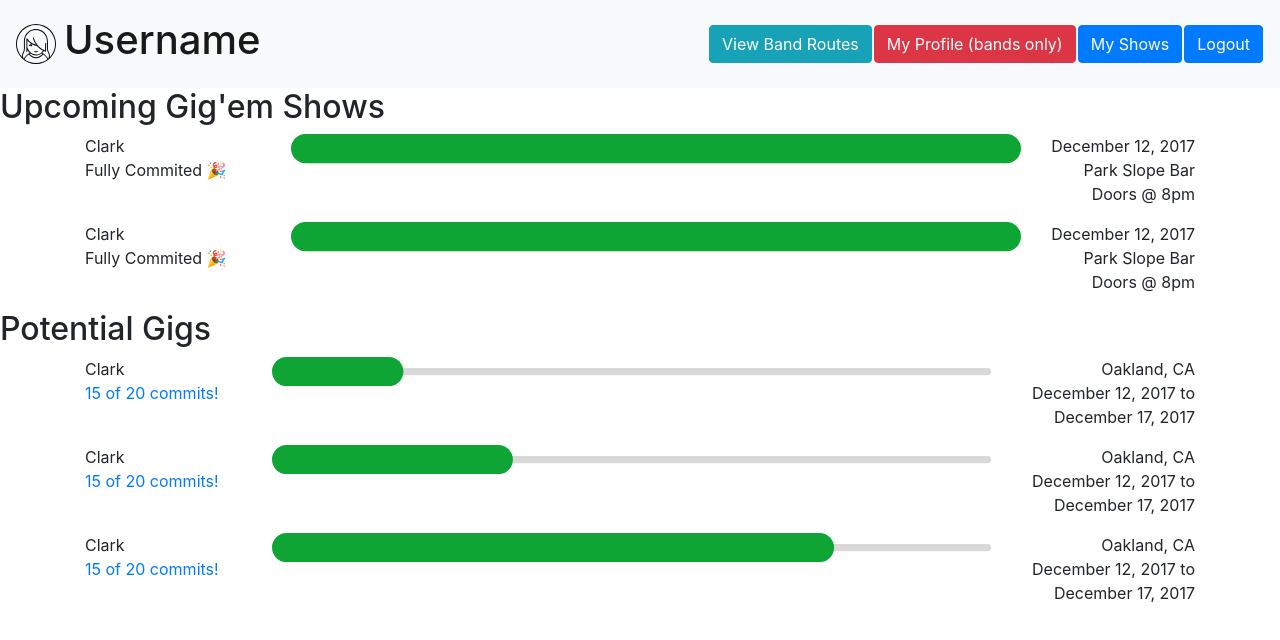
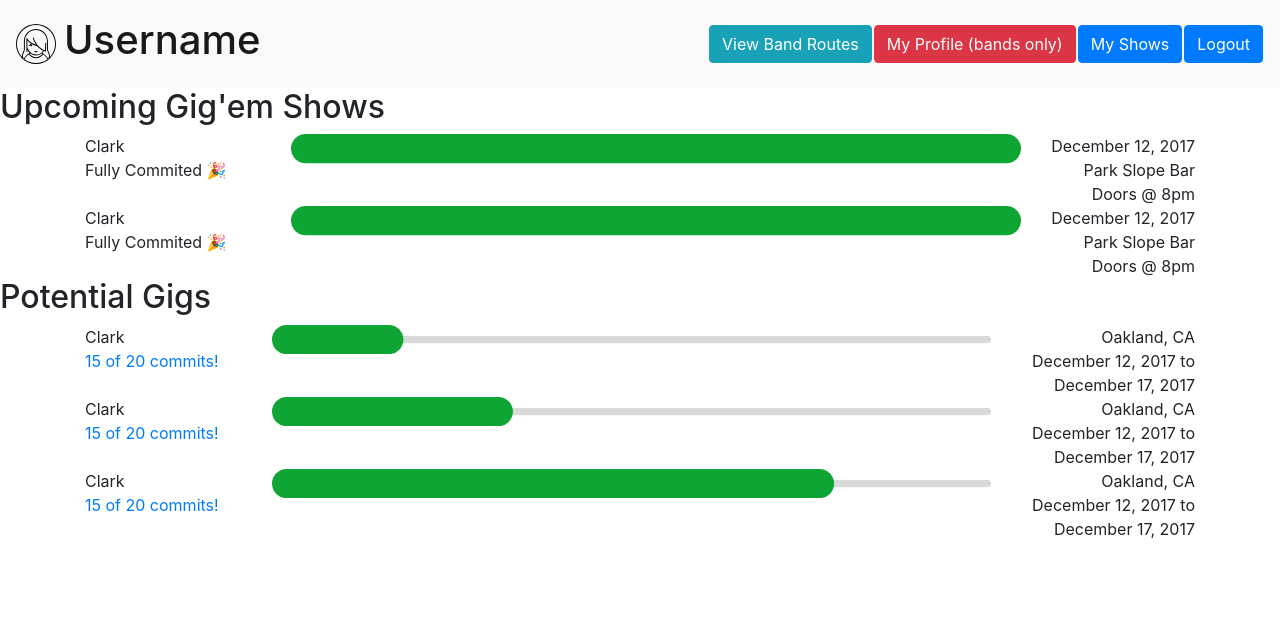
Before and after one commit to johntenezaca7/GigEm, a React (Create React App) app in the folder client/: page / in a window 1280 px wide. Shown: the top 640 px of the page. Built offline with nearby package versions, Linux system fonts and the light colour scheme; no server answers.

Commit message:
Put a store in app, cleaned up warnings.

```diff
--- a/client/package.json
+++ b/client/package.json
@@ -14,7 +14,9 @@
     "rc-progress": "^2.2.5",
     "react": "^16.2.0",
     "react-dom": "^16.1.1",
-    "react-scripts": "1.0.17"
+    "react-redux": "^5.0.6",
+    "react-scripts": "1.0.17",
+    "redux": "^3.7.2"
   },
   "scripts": {
     "start": "react-scripts start",
--- a/client/src/App.js
+++ b/client/src/App.js
@@ -1,11 +1,11 @@
 import React, { Component } from 'react';
 import axios from 'axios';
-
 import {
   BrowserRouter as Router,
   Route,
-  Link
+  // Link
 } from 'react-router-dom'
+import { createStore } from 'redux';
 
 
 ///////////////////////////////
@@ -17,19 +17,35 @@ import BandProfile from './Components/BandProfile';
 import UserDashboard from './Components/User/UserDashboard';
 import BandDashboard from './Components/Band/BandDashboard';
 
-import BandNavTabs from "./Components/Band/BandNavTabs";
-import BandUpcomingGig from './Components/Band/BandUpcomingGig';
-import BandPotentialGig from './Components/Band/BandPotentialGig';
-import BandToFinalize from './Components/Band/BandToFinalize'
-import BandPitch from './Components/Band/BandPitch';
+// import BandNavTabs from "./Components/Band/BandNavTabs";
+// import BandUpcomingGig from './Components/Band/BandUpcomingGig';
+// import BandPotentialGig from './Components/Band/BandPotentialGig';
+// import BandToFinalize from './Components/Band/BandToFinalize'
+// import BandPitch from './Components/Band/BandPitch';
 
 class App extends Component {
   constructor(props){
     super(props);
     this.state = {}
+    this.fetchDemo = this.fetchDemo.bind(this);
 
-    this.fetchDemo = this.fetchDemo.bind(this);
+    this.reducer = (state = 0, action) => {
+      switch(action.type) {
+        case 'INCREMENT':
+          return state + 1;
+        case 'DECREMENT':
+          return state - 1;
+        default:
+          return state;
+      }
+    }
+
+    this.store = createStore(this.reducer);
   }
+
+
+
+
 
   fetchDemo(){
     axios.get('/api/check')
@@ -42,6 +58,7 @@ class App extends Component {
     this.fetchDemo()
   }
   render() {
+    console.log(this.store.getState());
     return (
       <Router>
       <div>
--- a/client/src/Components/Band/BandDashboard.jsx
+++ b/client/src/Components/Band/BandDashboard.jsx
@@ -3,7 +3,7 @@ import React from 'react';
 import {
     BrowserRouter as Router,
     Route,
-    Link
+    // Link
   } from 'react-router-dom'
 
 // import Navbar from '../Navbar';
@@ -47,7 +47,7 @@ export default class BandDashboard extends React.Component {
                     <div className="text-center">
                       <h1 className="display-4">Gigs to Finalize</h1>
                     </div>
-                    <BandPotentialGig />
+                    <BandToFinalize />
                   </div>} />
                 <Route exact path="/band/potential" render={() =>
                   <div>
--- a/client/src/Components/Navbar.jsx
+++ b/client/src/Components/Navbar.jsx
@@ -1,8 +1,8 @@
 import React from 'react';
 
 import {
-  BrowserRouter as Router,
-  Route,
+  // BrowserRouter as Router,
+  // Route,
   Link
 } from 'react-router-dom'
 
--- a/client/src/Components/User/UserDashboard.jsx
+++ b/client/src/Components/User/UserDashboard.jsx
@@ -17,12 +17,12 @@ export default class UserDashboard extends React.Component {
             </div> */}
             <div className="col">
               <h2>Upcoming Gig'em Shows</h2>
-                <p><UpcomingGig/></p>
-                <p><UpcomingGig/></p>
+                <div><UpcomingGig/></div>
+                <div><UpcomingGig/></div>
               <h2>Potential Gigs</h2>
-                <p><PotentialGig /></p>
-                <p><PotentialGig /></p>
-                <p><PotentialGig /></p>
+                <div><PotentialGig /></div>
+                <div><PotentialGig /></div>
+                <div><PotentialGig /></div>
             </div>
             {/* <div className="col-1">
             </div> */}
--- a/package.json
+++ b/package.json
@@ -40,11 +40,10 @@
     "passport-google-oauth20": "^1.0.0",
     "rc-progress": "^2.2.5",
     "react": "^16.2.0",
-    "mysql": "^2.15.0",
-    "passport-google-oauth20": "^1.0.0",
     "react-datetime": "^2.11.0",
     "react-dom": "^16.2.0",
     "react-router": "^4.2.0",
-    "react-router-dom": "^4.2.2"
+    "react-router-dom": "^4.2.2",
+    "react-scripts": "^1.0.17"
   }
 }
```
Also changed, not shown: 1 other file (tests, documents, lock files or other folders).
